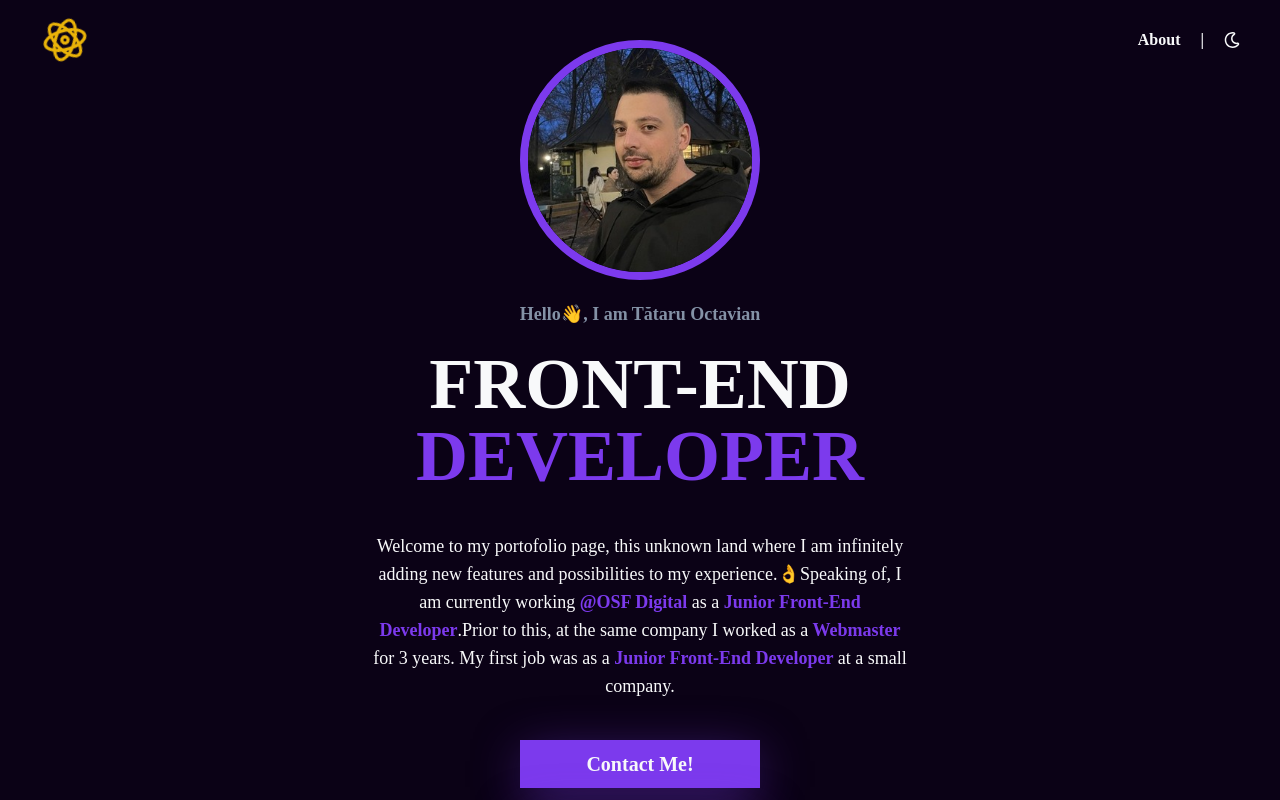
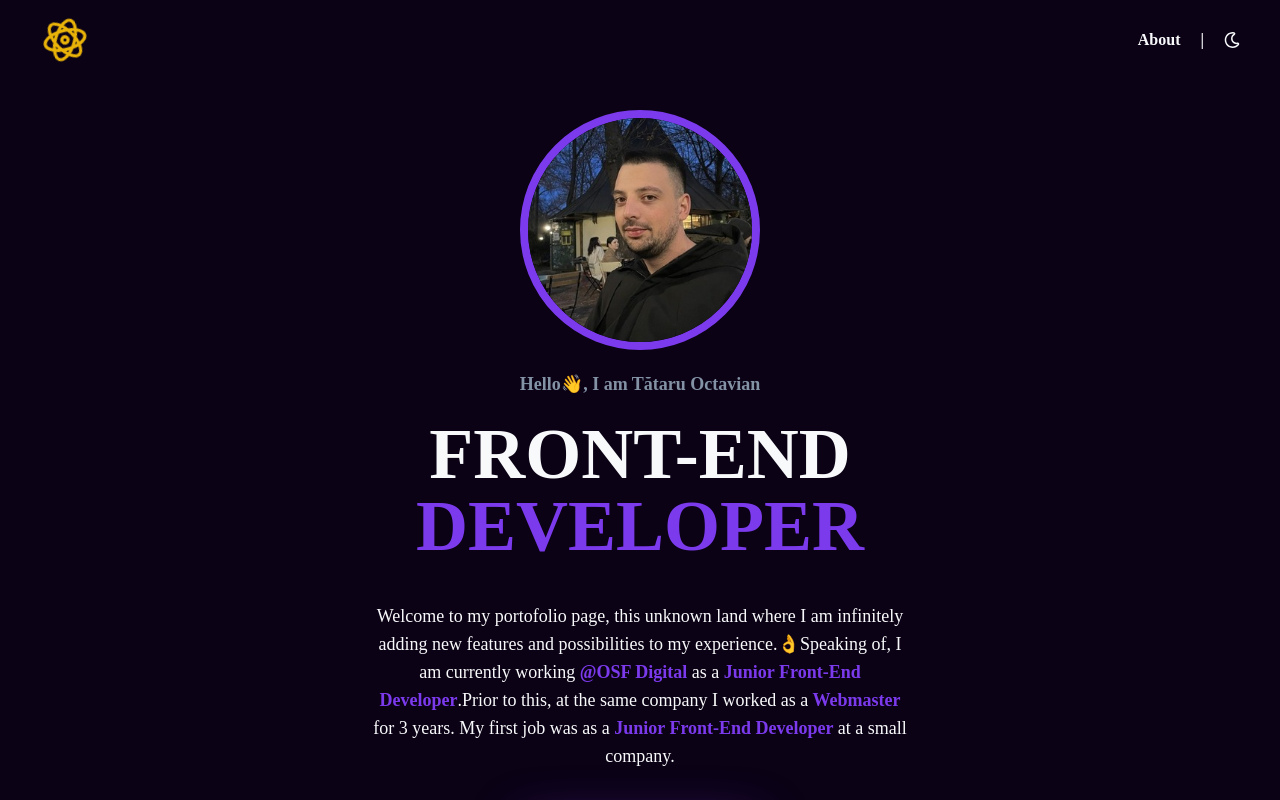
Before and after one commit to 8octa/portfoliov2, a React (Vite) app: page / in a window 1280 px wide. Shown: the top 800 px of the page. Built offline with nearby package versions, Linux system fonts and the light colour scheme; a web font is replaced by a local one; what tailwindcss-animated would draw is missing.

Commit message:
Update Hero.jsx

```diff
--- a/src/components/Hero.jsx
+++ b/src/components/Hero.jsx
@@ -6,7 +6,7 @@ const Hero = () => {
     <>
       <section
         id="hero"
-        className="container pt-5 flex flex-col justify-center items-center text-center h-[100vh] gap-5 lg:pb-5"
+        className="container mt-20 flex flex-col justify-center items-center text-center h-[100vh] gap-5 lg:pb-5"
       >
         <div className="border-8 border-secondary hover:border-pink rounded-full w-[15rem] h-[15rem]">
           <img className="rounded-full" src="/me.jpg" alt="picture of me" />
```
